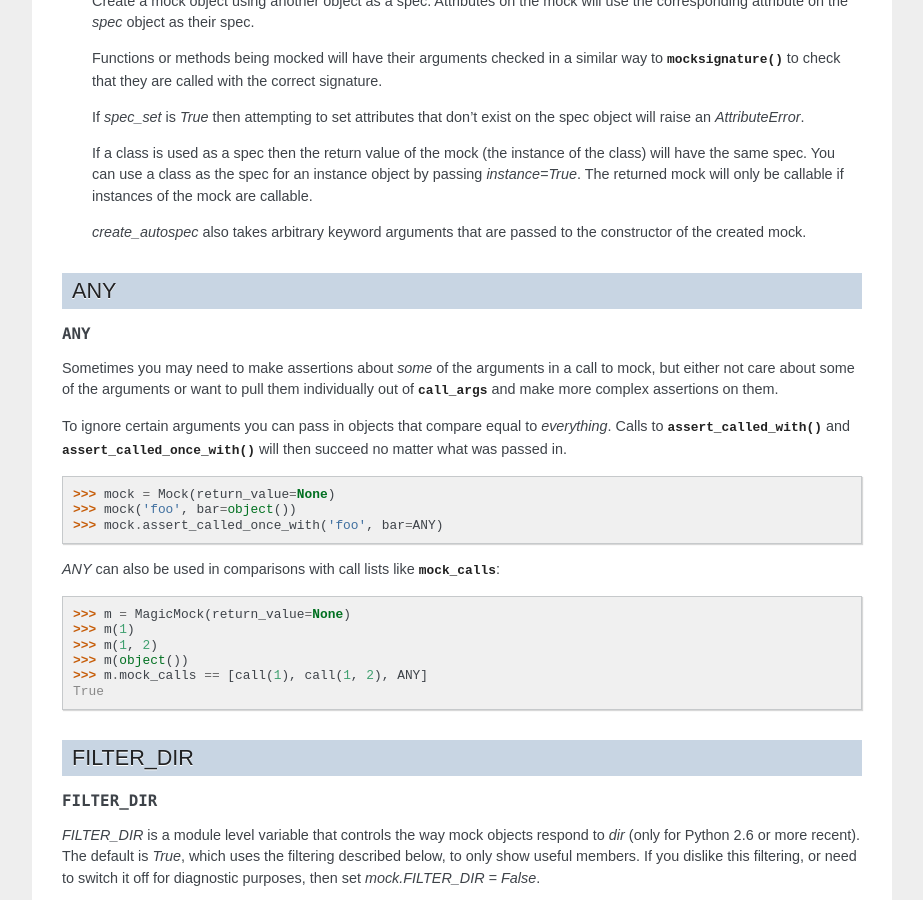
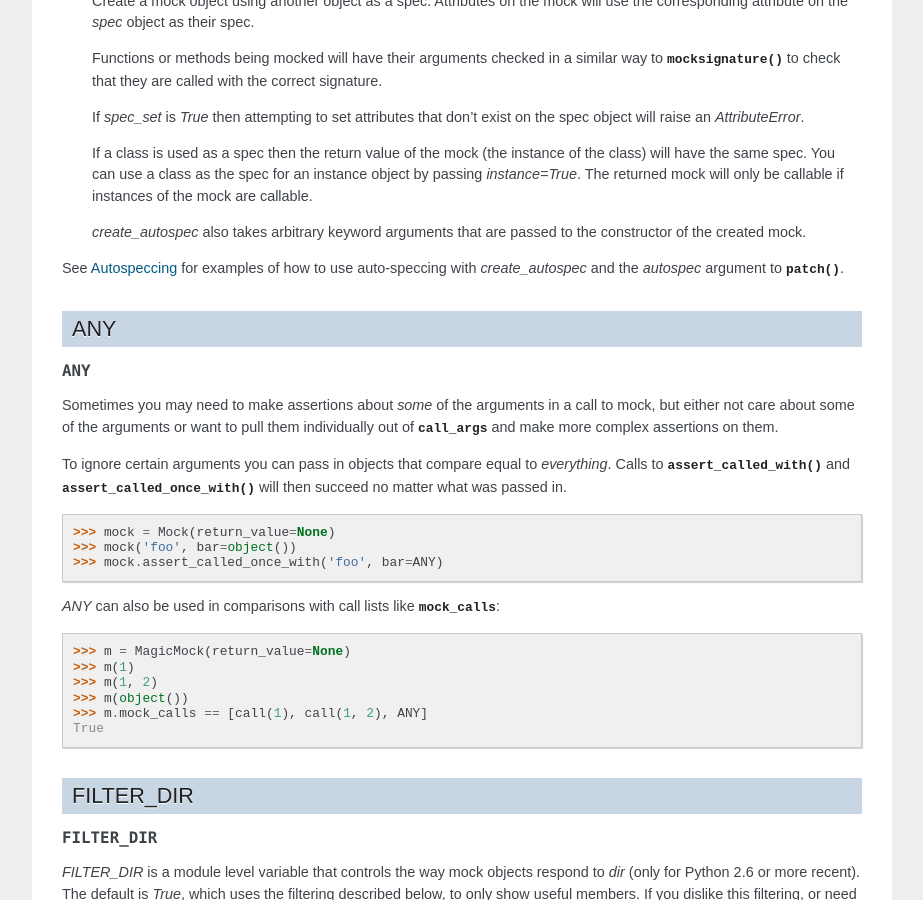
Before and after one commit to testing-cabal/mock, a Sphinx documentation site: the page built from docs/helpers.txt, in a window 1280 px wide and 900 px high, scrolled down 832 px. Shown: the whole window, without its empty margins (198-1121 px from the left). Built offline with Sphinx 7.4.7, drawn with Linux system fonts in a browser that asks for light colours.

Commit message:
Minor doc updates

```diff
--- a/docs/helpers.txt
+++ b/docs/helpers.txt
@@ -69,7 +69,6 @@ chained call:
     True
 
 
-
 create_autospec
 ===============
 
@@ -94,6 +93,8 @@ create_autospec
     `create_autospec` also takes arbitrary keyword arguments that are passed to
     the constructor of the created mock.
 
+See :ref:`auto-speccing` for examples of how to use auto-speccing with
+`create_autospec` and the `autospec` argument to :func:`patch`.
 
 
 ANY
--- a/docs/patch.txt
+++ b/docs/patch.txt
@@ -367,7 +367,7 @@ then the created mocks are passed into the decorated function by keyword.
 
     >>> thing = object()
     >>> other = object()
-    >>>
+
     >>> @patch.multiple('__main__', thing=DEFAULT, other=DEFAULT)
     ... def test_function(thing, other):
     ...     assert isinstance(thing, MagicMock)
```
